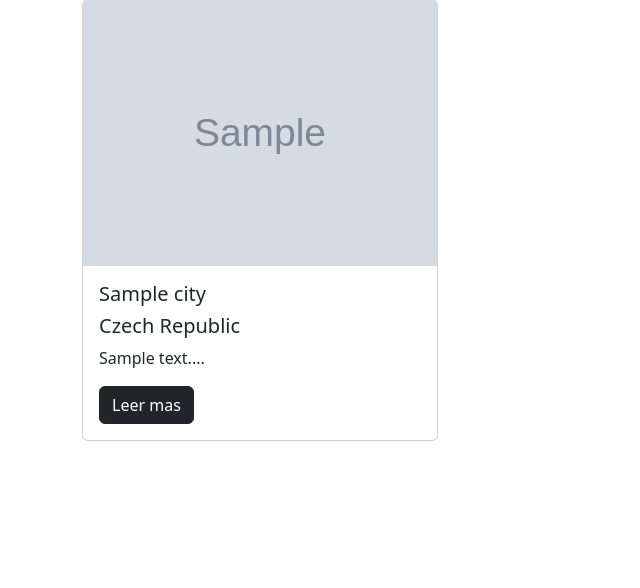
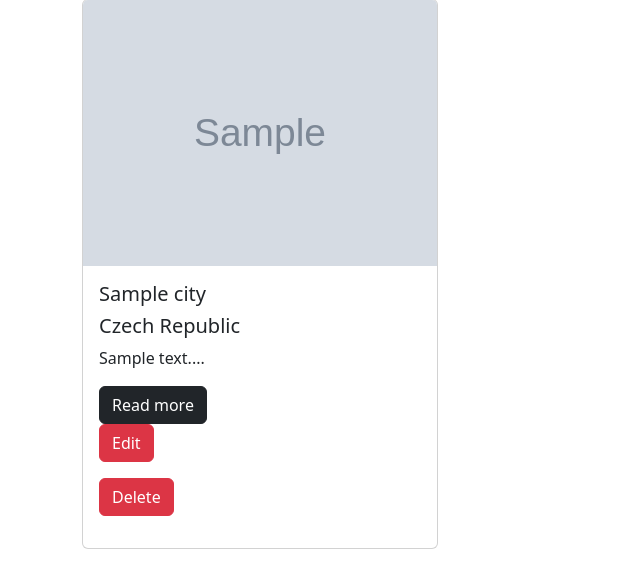
Before and after one commit to JoseContrerasP/cities-blog, a Django app: page /city/my in a window 1280 px wide. Shown: the part 71-659 px from the top of the page, without its empty margins (0-640 px from the left). Run offline with Django 4.2, Linux system fonts and the light colour scheme; a user stored in the database is signed in; tables that the repository leaves empty hold one stand-in row (values such as "Sample post"); grey boxes marked "Sample" are stand-in pictures; some libraries are stand-ins or nearby versions.

Commit message:
add delete city

```diff
--- a/city/forms.py
+++ b/city/forms.py
@@ -46,7 +46,5 @@ class City_form(forms.ModelForm):
                     "placeholder": "Write the name of the city",
                 }
             ),
-            "contry": CountryField().formfield(
-                widget=CountrySelectWidget(attrs={"class": "my-class"})
-            ),
+            "contry": CountryField().formfield(),
         }
--- a/city/templates/my_cities.html
+++ b/city/templates/my_cities.html
@@ -12,7 +12,27 @@
                         <h5 class="card-title">{{ city.name }}</h5>
                         <h5 class="card-title">{{ city.country.name }}</h5>
                         <p class="card-text">{{ city.description|slice:"150" }}...</p>
-                        <a class="btn btn-dark" href="{% url 'city' id=city.id %}">Leer mas</a>
+                        <a class="btn btn-dark" href="{% url 'city' id=city.id %}">Read more</a>
+
+                        {% if user == city.user %}
+
+                            <form action="{% url 'delete_city' city_id=city.id %}" method="POST">
+                                {% csrf_token %}
+
+                                <button class="btn btn-danger">
+                                    Edit
+                                </button>
+                            </form>
+
+
+                            <form action="{% url 'delete_city' city_id=city.id %}" method="POST">
+                                {% csrf_token %}
+
+                                <button class="btn btn-danger">
+                                    Delete
+                                </button>
+                            </form>
+                        {% endif %}
 
                     </div>
                 </div>
--- a/city/urls.py
+++ b/city/urls.py
@@ -15,6 +15,7 @@ urlpatterns = [
         name="like_comment",
     ),
     path("city/create", views.create_new_city, name="create_new_city"),
+    path("city/<int:city_id>/delete", views.delete_city, name="delete_city"),
     path("city/my", views.my_cities, name="my_cities"),
     path("signup/", views.signup, name="signup"),
     path("signin/", views.signin, name="signin"),
--- a/city/views.py
+++ b/city/views.py
@@ -14,9 +14,7 @@ def index(request):
     return render(
         request,
         "cities.html",
-        {
-            "cities": cities,
-        },
+        {"cities": cities, "user": request.user},
     )
 
 
@@ -79,7 +77,18 @@ def create_new_city(request):
 def my_cities(request):
     my_cities = City.objects.filter(user=request.user)
 
-    return render(request, "my_cities.html", {"cities": my_cities})
+    return render(
+        request, "my_cities.html", {"cities": my_cities, "user": request.user}
+    )
+
+
+@login_required
+def delete_city(request, city_id):
+    city = get_object_or_404(City, pk=city_id, user=request.user)
+
+    if request.method == "POST":
+        city.delete()
+        return redirect("home")
 
 
 @login_required
```
Also changed, not shown: city/templates/cities.html (+19 -0 lines), city/templates/city.html (+22 -0 lines).
